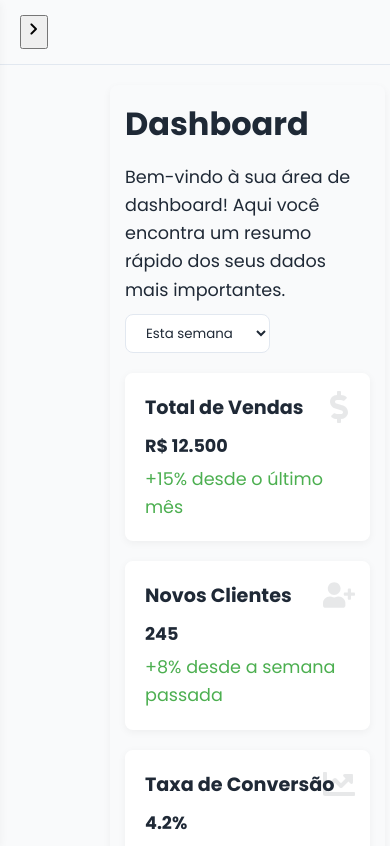
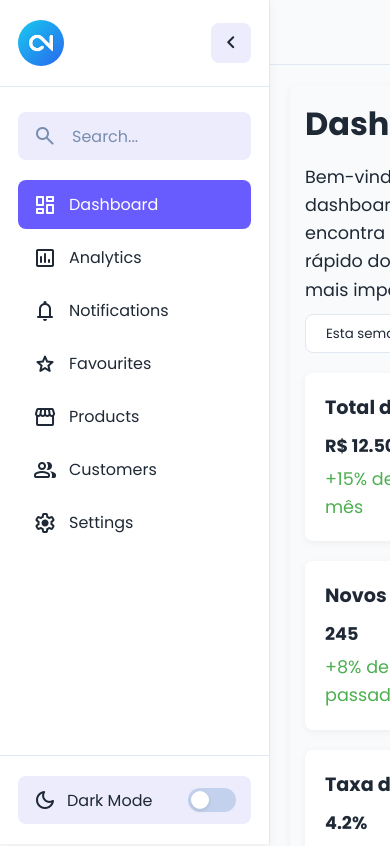
Before and after one commit to Manoel2k67/Project_base, a React (Vite) app: page / in a window 390 px wide. Shown: the top 846 px of the page. Built offline with nearby package versions, Linux system fonts and the light colour scheme.

Commit message:
Ajuste - page com sidebar

```diff
--- a/src/App.jsx
+++ b/src/App.jsx
@@ -11,42 +11,44 @@ import Settings from './pages/Settings';
 
 const App = () => {
   const [isMobile, setIsMobile] = useState(window.innerWidth <= 768);
-  const [isSidebarOpen, setIsSidebarOpen] = useState(!isMobile);
+  const [isSidebarCollapsed, setIsSidebarCollapsed] = useState(false);
 
   useEffect(() => {
     const handleResize = () => {
       const mobileView = window.innerWidth <= 768;
       setIsMobile(mobileView);
       if (!mobileView) {
-        setIsSidebarOpen(true);
-      } else {
-        setIsSidebarOpen(false);
+        setIsSidebarCollapsed(false); // Sidebar não colapsada por padrão no desktop
       }
     };
     window.addEventListener('resize', handleResize);
     return () => window.removeEventListener('resize', handleResize);
   }, []);
 
-  const toggleMobileSidebar = () => {
-    setIsSidebarOpen(!isSidebarOpen);
+  const toggleSidebar = () => {
+    setIsSidebarCollapsed(!isSidebarCollapsed);
   };
 
   const mainContentStyle = {
-    marginLeft: isSidebarOpen ? '270px' : '90px',
+    marginLeft: isSidebarCollapsed ? '90px' : '270px',
     transition: 'margin-left 0.4s ease'
   };
 
   return (
     <Router>
-      {isMobile && !isSidebarOpen && (
+      {isMobile && !isSidebarCollapsed && (
         <nav className="site-nav">
-          <button className="sidebar-toggle" onClick={toggleMobileSidebar}>
+          <button className="sidebar-toggle" onClick={toggleSidebar}>
             <span className="material-symbols-rounded">chevron_right</span>
           </button>
         </nav>
       )}
       <div className="app-container">
-        <Sidebar isMobile={isMobile} isOpen={isSidebarOpen} toggleSidebar={toggleMobileSidebar} />
+        <Sidebar
+          isMobile={isMobile}
+          isCollapsed={isSidebarCollapsed}
+          toggleSidebar={toggleSidebar}
+        />
         <main className="main-content" style={mainContentStyle}>
           <Routes>
             <Route path="/" element={<Dashboard />} />
--- a/src/components/Sidebar/Sidebar.jsx
+++ b/src/components/Sidebar/Sidebar.jsx
@@ -13,8 +13,7 @@ const menuItems = [
   { path: '/settings', label: 'Settings', icon: 'settings' },
 ];
 
-const Sidebar = ({ isMobile, isOpen, toggleSidebar }) => {
-  const [isCollapsed, setIsCollapsed] = useState(false);
+const Sidebar = ({ isMobile, isCollapsed, toggleSidebar }) => {
   const [isDarkTheme, setIsDarkTheme] = useState(false);
   const location = useLocation();
 
@@ -31,28 +30,18 @@ const Sidebar = ({ isMobile, isOpen, toggleSidebar }) => {
     localStorage.setItem('theme', isDarkTheme ? 'dark' : 'light');
   }, [isDarkTheme]);
 
-  const handleSidebarToggle = () => {
-    if (isMobile) {
-      toggleSidebar();
-    } else {
-      setIsCollapsed(!isCollapsed);
-    }
-  };
-
-  const sidebarClass = isMobile ? (isOpen ? '' : 'collapsed') : (isCollapsed ? 'collapsed' : '');
+  const sidebarClass = isCollapsed ? 'collapsed' : '';
 
   return (
     <aside className={`sidebar ${sidebarClass}`}>
       <header className="sidebar-header">
         <img src={Logo} alt="CodingManoel" className="header-logo" />
-        {(!isMobile || (isMobile && isOpen)) && (
-          <button className="sidebar-toggle" onClick={handleSidebarToggle}>
-            <span className="material-symbols-rounded toggle-icon">chevron_left</span>
-          </button>
-        )}
+        <button className="sidebar-toggle" onClick={toggleSidebar}>
+          <span className="material-symbols-rounded toggle-icon">chevron_left</span>
+        </button>
       </header>
       <div className="sidebar-content">
-        <form className="search-form" onClick={() => setIsCollapsed(false)}>
+        <form className="search-form" onClick={() => isCollapsed && toggleSidebar()}>
           <span className="material-symbols-rounded">search</span>
           <input type="search" placeholder="Search..." required />
         </form>
@@ -62,6 +51,7 @@ const Sidebar = ({ isMobile, isOpen, toggleSidebar }) => {
               <Link
                 to={item.path}
                 className={`menu-link ${location.pathname === item.path ? 'active' : ''}`}
+                onClick={() => isMobile && toggleSidebar()} // Close sidebar on mobile after clicking a link
               >
                 <span className="material-symbols-rounded">{item.icon}</span>
                 <span className="menu-label">{item.label}</span>
```
